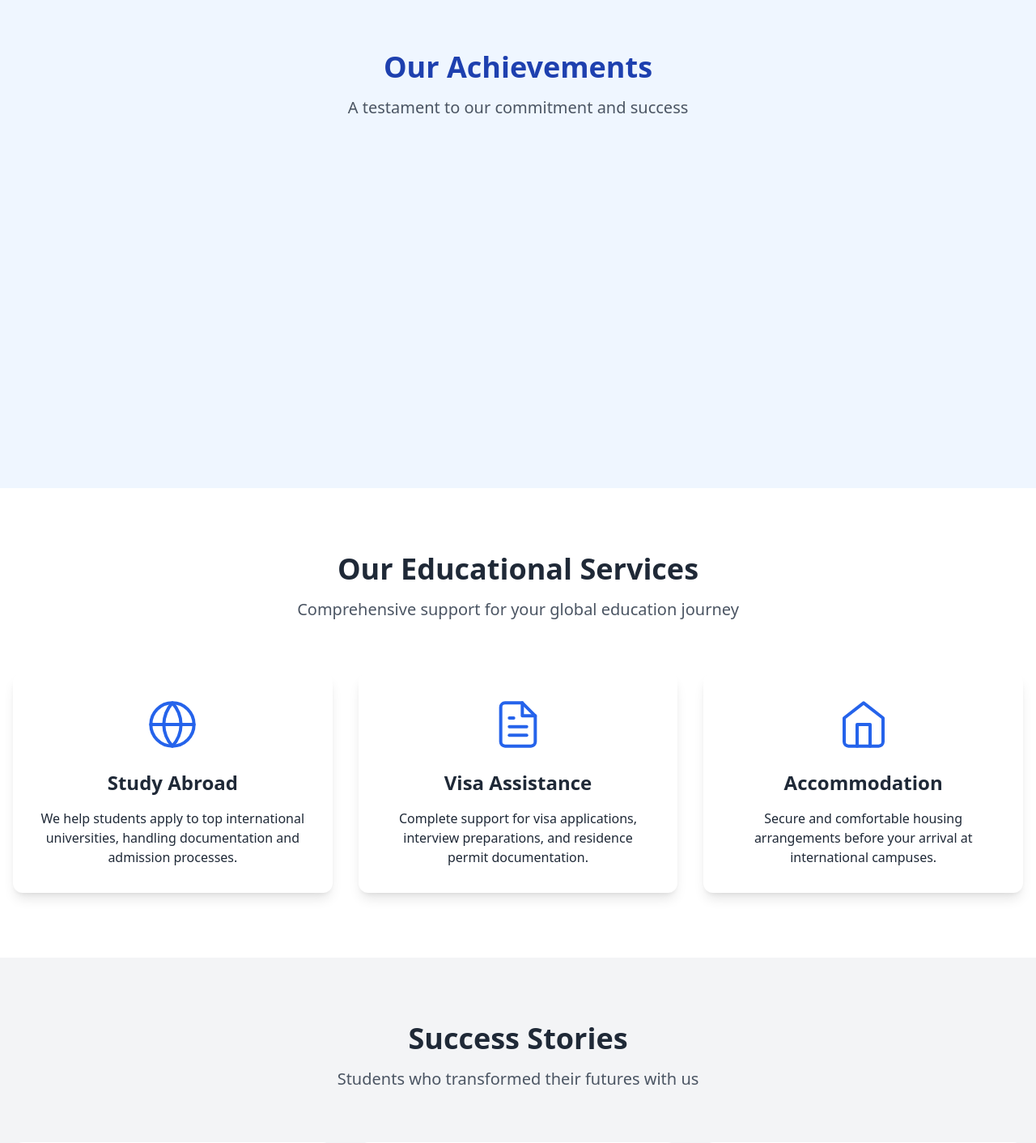
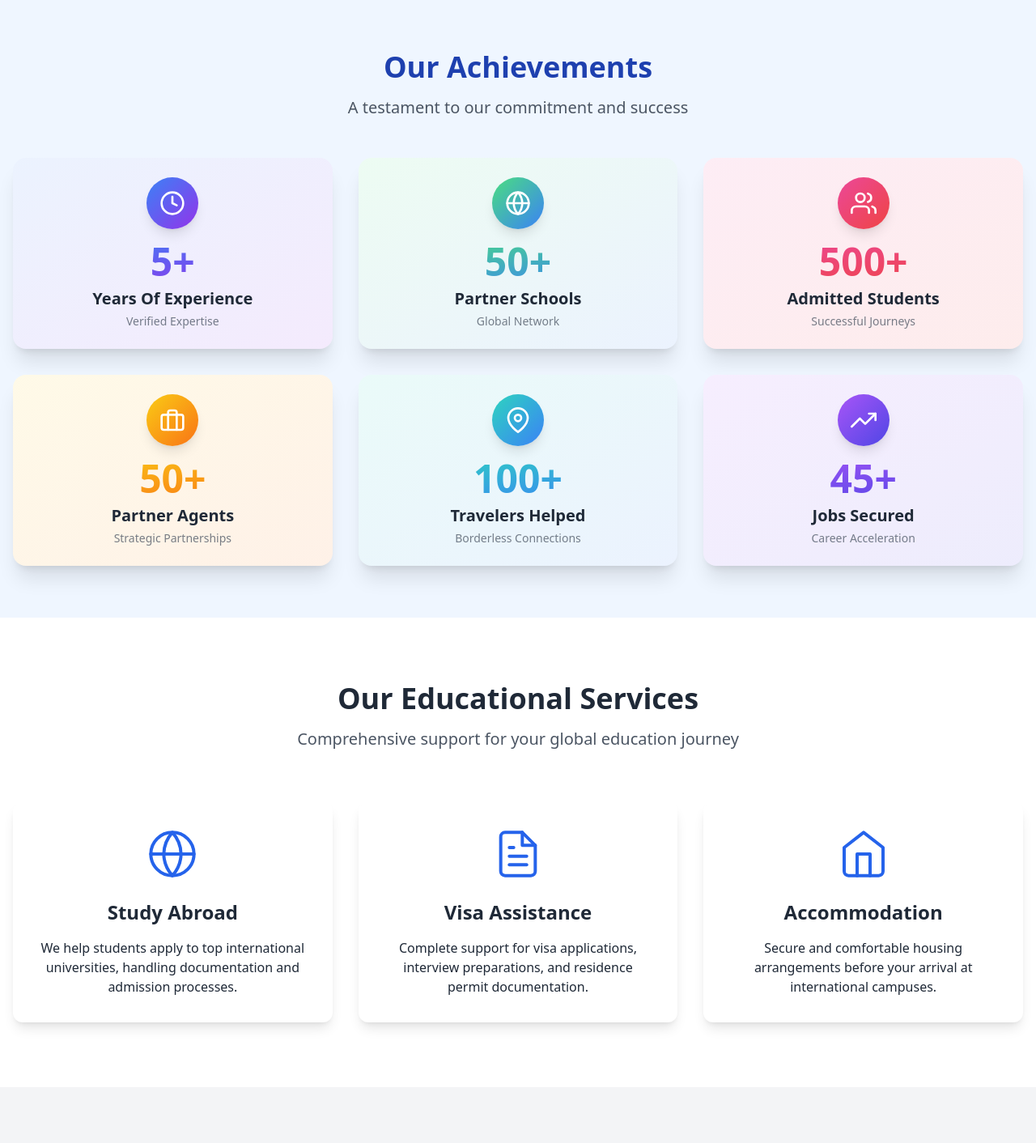
Before and after one commit to KwameGilbert/melek-global-education-system, a PHP site: page / in a window 1280 px wide. Shown: the part 717-2129 px from the top of the page at 81% size. Run offline with PHP 8.4, Linux system fonts and the light colour scheme; some libraries are stand-ins or nearby versions.

Commit message:
2024-12-16 11:11:03

```diff
--- a/public/index.php
+++ b/public/index.php
@@ -57,7 +57,10 @@
             <div class="grid grid-cols-2 md:grid-cols-3 gap-8" id="achievementGrid">
                 <!-- Achievement items will be dynamically populated -->
             </div>
+
         </div>
+
+
     </section>
 
     <!-- Services Section -->
@@ -207,112 +210,184 @@
     </footer>
 
     <script>
-        // Mobile Menu Toggle
-        function toggleMobileMenu() {
-            const mobileMenu = document.getElementById('mobileMenu');
-            mobileMenu.classList.toggle('hidden');
-        }
-
-        // Initialize Feather Icons
-        feather.replace();
-
-        // Achievements data
+        // Achievements Data with Web3-inspired Metadata
         const achievements = [{
                 label: 'Years Of Experience',
-                value: 5
+                value: 5,
+                icon: 'clock',
+                gradient: 'from-blue-500 to-purple-600',
+                description: 'Verified Expertise'
             },
             {
                 label: 'Partner Schools',
-                value: 50
+                value: 50,
+                icon: 'globe',
+                gradient: 'from-green-400 to-blue-500',
+                description: 'Global Network'
             },
             {
                 label: 'Admitted Students',
-                value: 500
+                value: 500,
+                icon: 'users',
+                gradient: 'from-pink-500 to-red-500',
+                description: 'Successful Journeys'
             },
             {
                 label: 'Partner Agents',
-                value: 50
+                value: 50,
+                icon: 'briefcase',
+                gradient: 'from-yellow-400 to-orange-500',
+                description: 'Strategic Partnerships'
             },
             {
                 label: 'Travelers Helped',
-                value: 100
+                value: 100,
+                icon: 'map-pin',
+                gradient: 'from-teal-400 to-blue-500',
+                description: 'Borderless Connections'
             },
             {
                 label: 'Jobs Secured',
-                value: 45
+                value: 45,
+                icon: 'trending-up',
+                gradient: 'from-purple-500 to-indigo-600',
+                description: 'Career Acceleration'
             }
         ];
 
-        // Function to create achievement items
-        function createAchievementItems() {
-            const grid = document.getElementById('achievementGrid');
-            achievements.forEach((achievement, index) => {
-                const achievementElement = document.createElement('div');
-                achievementElement.classList.add(
-                    'bg-white', 'rounded-xl', 'shadow-lg', 'p-8', 'text-center',
-                    'hover:shadow-xl', 'transition', 'opacity-0', 'transform', 'translate-y-10'
+        // Advanced Achievement Renderer
+        class AchievementsRenderer {
+            constructor(achievements, gridSelector) {
+                this.achievements = achievements;
+                this.grid = document.querySelector(gridSelector);
+                this.observer = null;
+            }
+
+            // Create glowing, animated achievement cards
+            createAchievementCards() {
+                if (!this.grid) {
+                    console.error('Achievement grid not found');
+                    return;
+                }
+
+                this.grid.innerHTML = ''; // Clear existing content
+
+                this.achievements.forEach((achievement, index) => {
+                    const card = document.createElement('div');
+                    card.classList.add(
+                        'achievement-card',
+                        'relative',
+                        'overflow-hidden',
+                        'rounded-2xl',
+                        'shadow-xl',
+                        'transform',
+                        'transition-all',
+                        'duration-200',
+                        'hover:scale-105',
+                        'hover:shadow-2xl',
+                        'opacity-0',
+                        'translate-y-10',
+                        'bg-white',
+                        'p-6',
+                        'text-center'
                     );
-                achievementElement.innerHTML = `
-                    <div class="achievement-value text-4xl md:text-5xl font-bold text-blue-600 mb-4" data-target="${achievement.value}">0+</div>
-                    <div class="text-lg md:text-xl text-gray-700">${achievement.label}</div>
+
+                    card.innerHTML = `
+                <div class="absolute inset-0 bg-gradient-to-br ${achievement.gradient} opacity-10"></div>
+                <div class="relative z-10">
+                    <div class="mb-4 flex justify-center items-center">
+                        <div class="w-16 h-16 rounded-full bg-gradient-to-br ${achievement.gradient} flex items-center justify-center shadow-lg">
+                            <i data-feather="${achievement.icon}" class="text-white w-8 h-8"></i>
+                        </div>
+                    </div>
+                    <div class="achievement-value text-5xl font-bold text-transparent bg-clip-text bg-gradient-to-br ${achievement.gradient} mb-2" data-target="${achievement.value}">0+</div>
+                    <h3 class="text-xl font-semibold text-gray-800 mb-1">${achievement.label}</h3>
+                    <p class="text-sm text-gray-600 opacity-75">${achievement.description}</p>
+                </div>
             `;
-                grid.appendChild(achievementElement);
+
+                    card.style.transitionDelay = `${index * 100}ms`;
+                    this.grid.appendChild(card);
                 });
             }
 
-        // Counter animation function
-        function animateCounters() {
+            // Smooth counter animation with easing
+            animateCounters() {
                 const counters = document.querySelectorAll('.achievement-value');
 
                 counters.forEach((counter, index) => {
                     const target = parseInt(counter.getAttribute('data-target'));
-                const duration = 2000; // Total animation duration
-                const increment = target / (duration / 16);
+                    const duration = 2500;
+                    let startTimestamp = null;
 
-                let currentCount = 0;
-                const updateCounter = () => {
-                    currentCount += increment;
-                    if (currentCount < target) {
-                        counter.textContent = `${Math.round(currentCount)}+`;
-                        requestAnimationFrame(updateCounter);
+                    const easeOutQuad = (t) => t * (2 - t);
+
+                    const step = (timestamp) => {
+                        if (!startTimestamp) startTimestamp = timestamp;
+                        const progress = Math.min((timestamp - startTimestamp) / duration, 1);
+
+                        const currentValue = Math.floor(easeOutQuad(progress) * target);
+                        counter.textContent = `${currentValue}+`;
+
+                        if (progress < 1) {
+                            window.requestAnimationFrame(step);
                         } else {
                             counter.textContent = `${target}+`;
-                        // Add fade-in and slide-up effect
-                        counter.closest('div').classList.remove('opacity-0', 'translate-y-10');
-                        counter.closest('div').classList.add('opacity-100', 'translate-y-0');
+
+                            // Reveal card with staggered animation
+                            const card = counter.closest('.achievement-card');
+                            card.classList.remove('opacity-0', 'translate-y-10');
+                            card.classList.add('opacity-100', 'translate-y-0');
                         }
                     };
 
-                // Stagger animation
-                setTimeout(updateCounter, index * 200);
+                    // Stagger start of animations
+                    setTimeout(() => {
+                        window.requestAnimationFrame(step);
+                    }, index * 200);
                 });
             }
 
-        // Intersection Observer to trigger animation
-        function setupIntersectionObserver() {
-            const section = document.getElementById('achievements');
+            // Intersection Observer for triggering animations
+            setupIntersectionObserver() {
                 const options = {
-                threshold: 0.2 // Trigger when 20% of section is visible
+                    threshold: 0.1
                 };
 
-            const observer = new IntersectionObserver((entries) => {
+                this.observer = new IntersectionObserver((entries) => {
                     entries.forEach(entry => {
                         if (entry.isIntersecting) {
-                        animateCounters();
-                        observer.unobserve(entry.target);
+                            this.animateCounters();
+                            this.observer.unobserve(entry.target);
                         }
                     });
                 }, options);
 
-            observer.observe(section);
+                this.observer.observe(this.grid);
             }
 
-        // Initialize on page load
+            // Initialize the entire rendering process
+            init() {
+                this.createAchievementCards();
+                this.setupIntersectionObserver();
+            }
+        }
+
+        // Initialize on DOM load
         document.addEventListener('DOMContentLoaded', () => {
-            createAchievementItems();
-            setupIntersectionObserver();
+            const renderer = new AchievementsRenderer(achievements, '#achievementGrid');
+            renderer.init();
+
+            // Safe Feather Icons initialization
+            if (typeof feather !== 'undefined') {
+                feather.replace();
+            } else {
+                console.warn('Feather Icons library not loaded');
+            }
         });
     </script>
+
+
 </body>
 
 </html>
```
Lines whose indentation alone changed are shown as unchanged.
